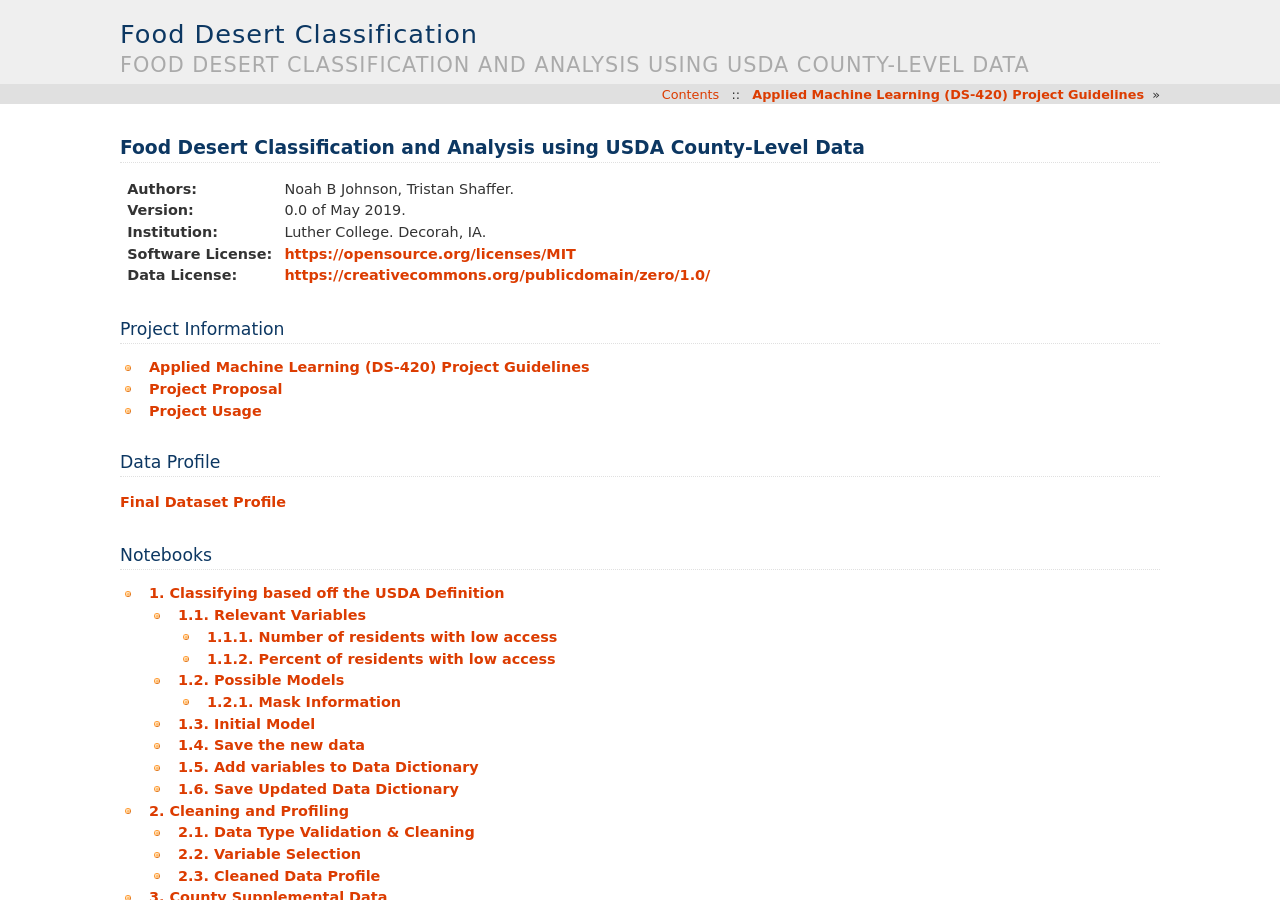
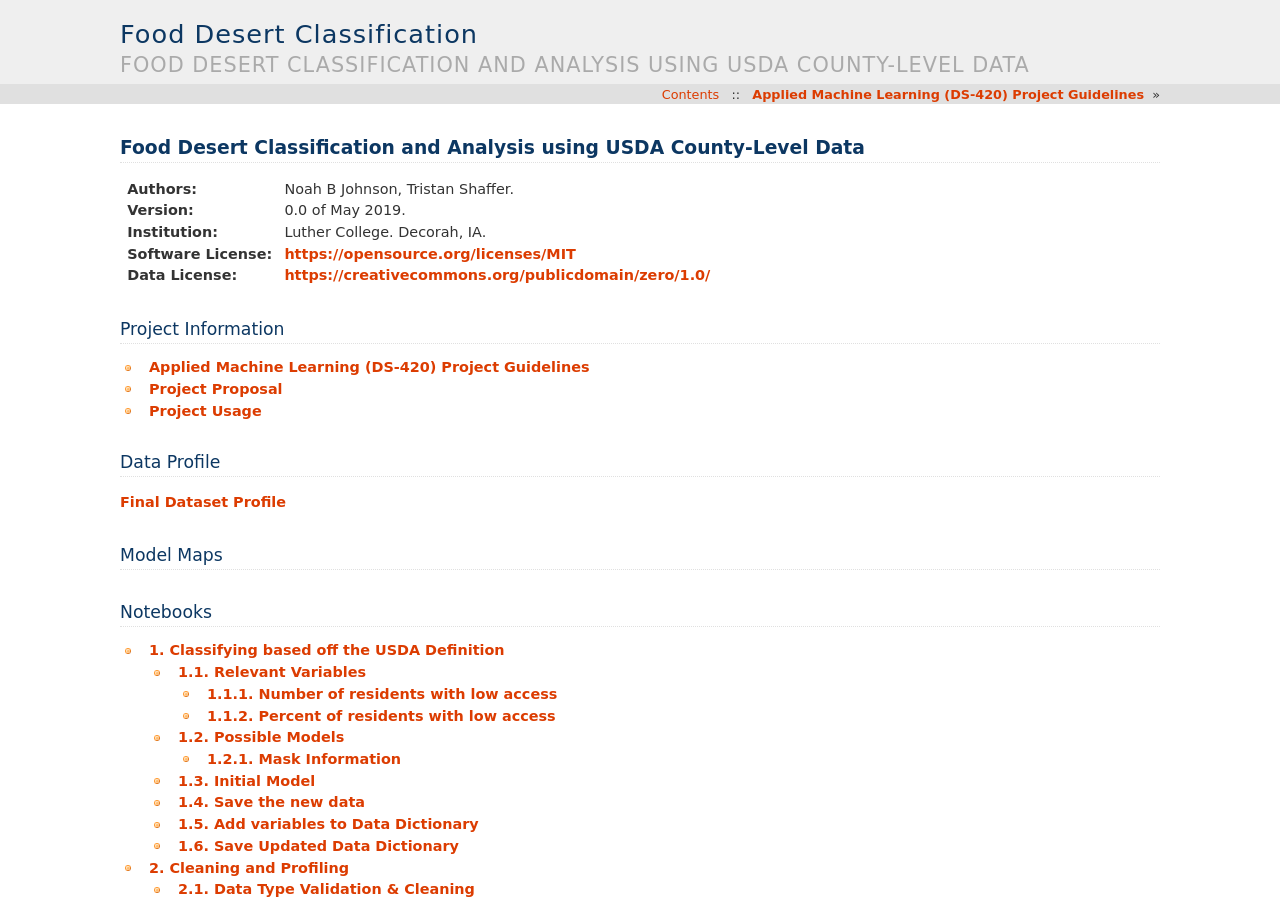
Before and after one commit to noahbjohnson/DS420, a Sphinx documentation site: the page built from docs/index.rst, in a window 1280 px wide and 900 px high. Built offline with Sphinx 7.4.7, drawn with Linux system fonts in a browser that asks for light colours.

Commit message:
updated docs

```diff
--- a/docs/index.rst
+++ b/docs/index.rst
@@ -27,7 +27,11 @@ Project Information
 Data Profile
 ~~~~~~~~~~~~~~~~~~~~~~~~
 `Final Dataset Profile
-</_static/final_profile.html>`_
+<_static/final_profile.html>`_
+
+Model Maps
+~~~~~~~~~~~~~~~~~~~~~~~~
+
 
 Notebooks
 ~~~~~~~~~~~~~~~~~~~~~~~~
```
Also changed, not shown: .travis.yml, 1 other file.
